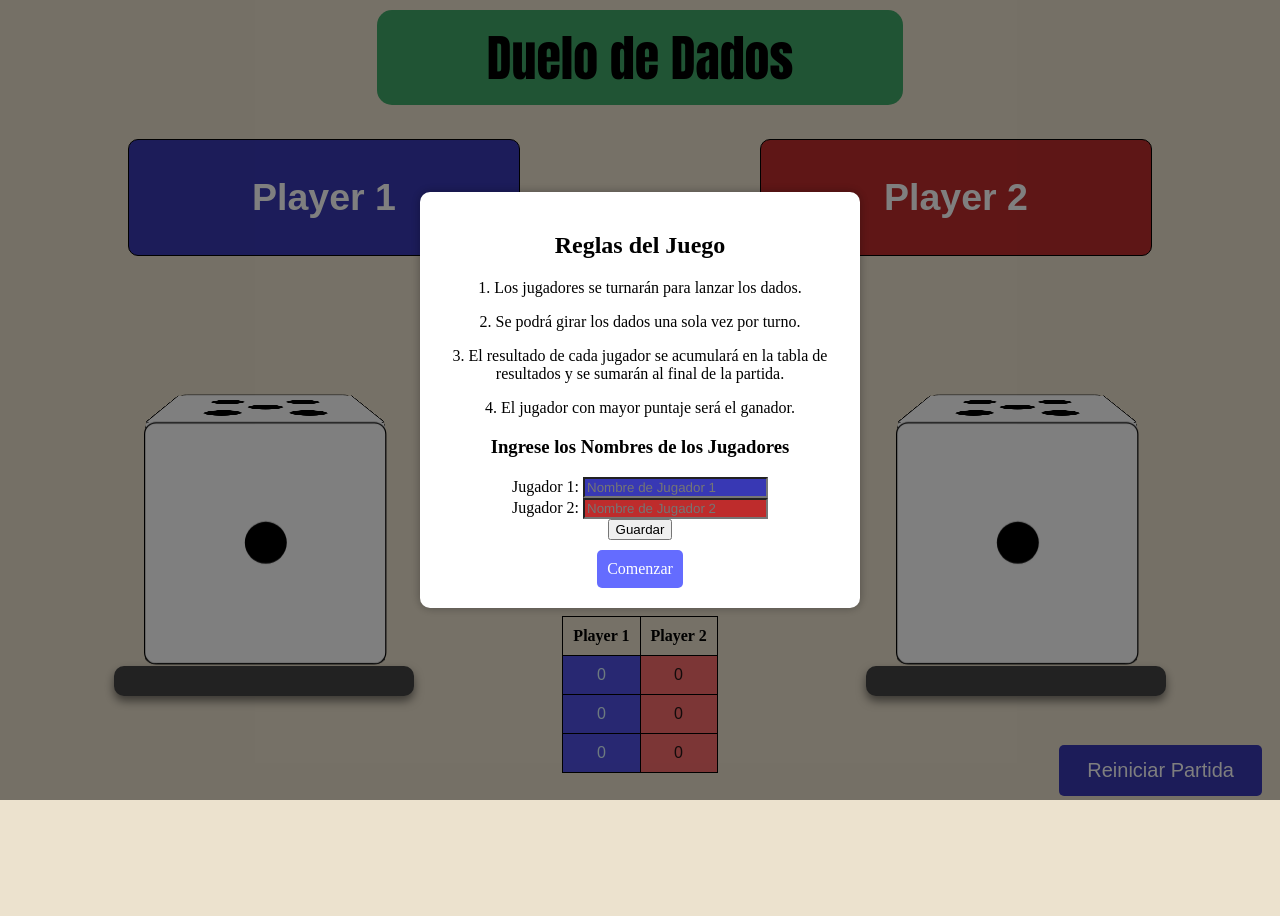
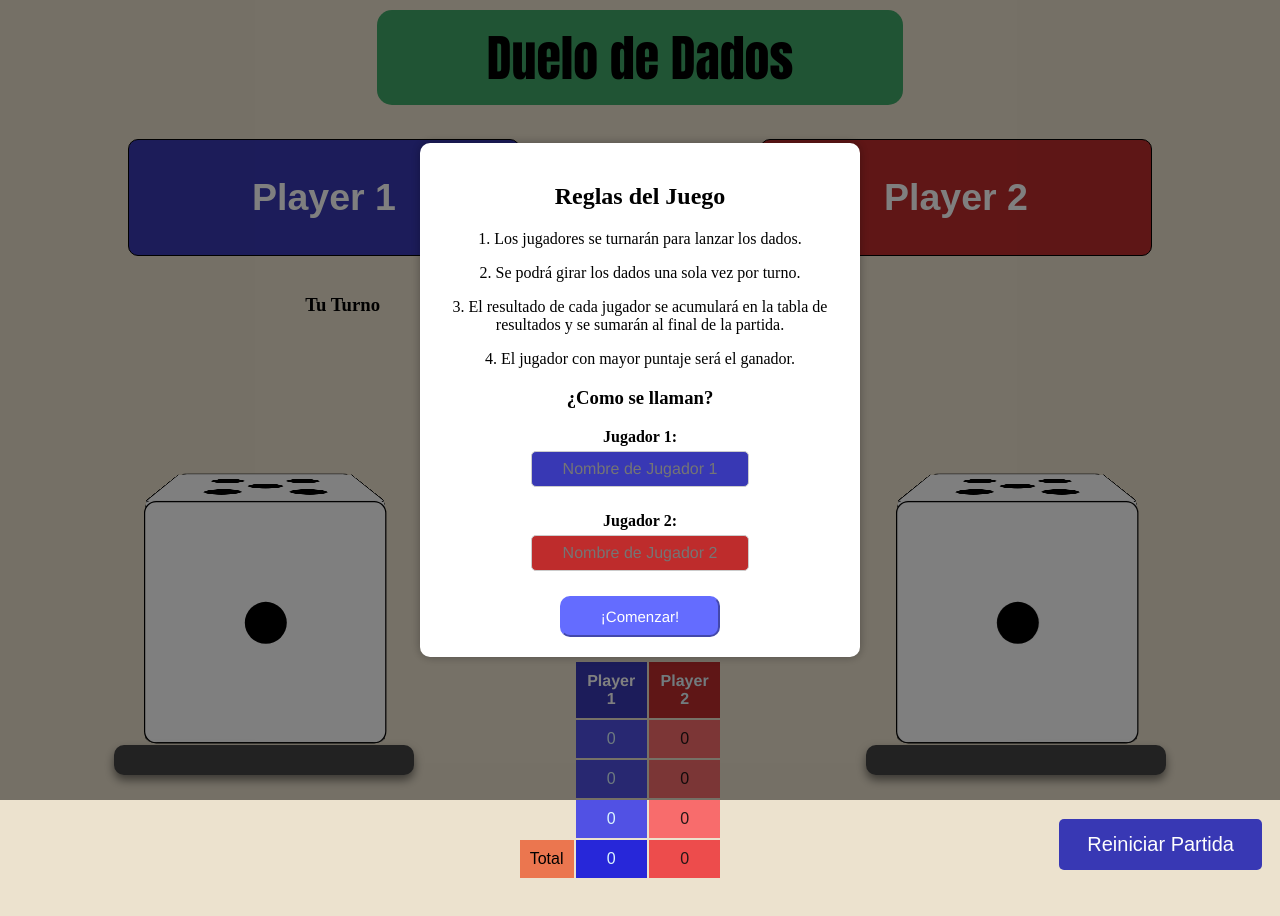
Before and after one commit to diegobravo10/duelo-dados_Bravo_-_Paltan, a plain HTML site: page index.html in a window 1280 px wide. Drawn offline with Linux system fonts and the light colour scheme.

Commit message:
Diseño tabla de resultados y colocación de mensajes de los turnos

```diff
--- a/assest/estilo.css
+++ b/assest/estilo.css
@@ -64,22 +64,36 @@ body{
 /*Estilos para la tabla de resultados*/
 
 .resultados {
+    bottom: 5px;
     display: flex;
     flex-direction: column;
     align-items: center;
     position: relative;
     height: 300px;
+
 }
 
 .tablaR table {
-    border-collapse: collapse;
+  /*border-collapse: collapse;*/
   width: 100%;
   text-align: center;
+  margin-top: -30px;
+  margin-left: -20px;
 }
 
 .tablaR th, .tablaR td {
-    border: 1px solid black;
+  /*border: 1px solid black;*/
   padding: 10px;
+}
+
+.borde{
+background: rgb(236, 226, 206);
+border-color: #646cff ;
+}
+
+#total-juego{
+background-color: #eb764f;
+font-family: fantasy;
 }
 
 #player1{
@@ -104,6 +118,17 @@ body{
   font-family: fantasy;
 }
 
+#totalp1{
+background-color: rgb(39, 39, 217);
+color: rgb(219, 244, 255);
+font-family: fantasy;
+}
+#totalp2{
+background-color: rgb(237, 76, 76);
+color: rgb(37, 22, 22);
+font-family: fantasy;
+}
+
 /*Para el boton girar*/
 @keyframes pulse {
     0% {
@@ -120,6 +145,9 @@ body{
     }
   }
 
+  .btnGirar{
+    margin-top: -30px ;
+  }
   .btn {
     position: relative;
     width: 200px;  /* Ajusta el tamaño */
@@ -191,14 +219,18 @@ body{
 
 /* Botón de cerrar */
 .close-btn {
+    font-family: 'Franklin Gothic Medium', 'Arial Narrow', Arial, sans-serif;
+    font-size: 15px;
     display: inline-block;
     margin-top: 10px;
+    width: 40%;
     padding: 10px;
     background: #646cff;
     color: white;
     text-decoration: none;
-    border-radius: 5px;
+    border-radius: 10px;
     cursor: pointer;
+    border-color:  #646cff;;
 }
 
 .close-btn:hover {
@@ -430,3 +462,25 @@ body{
   border-radius: 10px; /* Bordes redondeados para un mejor efecto */
   box-shadow: 0px 5px 10px rgba(0, 0, 0, 0.5);
 }
+
+.hidden {
+  display: none;
+}
+
+/*Diseño de los labels e inputs*/
+label {
+  display: block;
+  font-weight: bold;
+  margin: 10px 0 5px;
+}
+
+/* Campos de entrada */
+input {
+  text-align: center;
+  width: 50%;
+  padding: 8px;
+  margin-bottom: 15px;
+  border: 1px solid #ccc;
+  border-radius: 5px;
+  font-size: 16px;
+}
--- a/assest/script.js
+++ b/assest/script.js
@@ -13,6 +13,15 @@ let td2p2 = document.getElementById('ronda2-p2');
 let td3p1 = document.getElementById('ronda3-p1');
 let td3p2 = document.getElementById('ronda3-p2');
 
+let totalp1 = document.getElementById('totalp1');
+let totalp2 = document.getElementById('totalp2');
+
+let player1Name = '';
+let player2Name = '';
+
+let turno1 = document.getElementById('turnop1');
+let turno2 = document.getElementById('turnop2')
+//Para los nombres de los jugadores
 
 document.addEventListener("keydown", function(event) {
     if (event.code === "Space") {
@@ -107,6 +116,16 @@ if(repeticion <= 6){
                         }else{
                             console.log('Ganador: Player 2');
                         }
+                        totalp1.innerHTML= player1;
+                        totalp2.innerHTML = player2;
+                    }
+                    if(turno == 1){
+                        turno1.innerHTML = ''
+                        turno2.innerHTML = 'Tu Turno'
+                    }else{
+                        turno2.innerHTML = ''
+                        turno1.innerHTML = 'Tu Turno'
+
                     }
 
                 }, time * 200); // Pequeño tiempo para la sacudida
@@ -136,18 +155,20 @@ function deshabilitarGiro(){
      location.reload();
  });
 
- //Para cambiar el nombre a los jugadores
- // Capturamos el formulario
+
  document.getElementById('nameInputForm').addEventListener('submit', function(event) {
     event.preventDefault();  // Prevenir el envío del formulario
 
-    // Obtenemos los valores de los nombres
-    var  player1Name = document.getElementById('player1').value;
-    var  player2Name = document.getElementById('player2').value;
+     player1Name = document.getElementById('player1').value;
+     player2Name = document.getElementById('player2').value;
+
     console.log(player1Name);
     console.log(player2Name);
 
-    // Actualizamos los nombres en la sección del juego
+    // Actualizar los nombres en la interfaz del juego
     document.getElementById('namePlayer1').innerHTML = player1Name;
     document.getElementById('namePlayer2').innerHTML = player2Name;
+
+    // Cerrar el modal ocultándolo
+    document.getElementById('gameModal').classList.add('hidden');
 });
--- a/index.html
+++ b/index.html
@@ -10,14 +10,15 @@
     <input type="checkbox" id="modalToggle" class="modal-checkbox">
 
 <!-- Contenedor del modal -->
-<div class="modal">
+<div class="modal" id="gameModal">
     <div class="modal-content">
         <h2>Reglas del Juego</h2>
         <p>1. Los jugadores se turnarán para lanzar los dados.</p>
         <p>2. Se podrá girar los dados una sola vez por turno.</p>
         <p>3. El resultado de cada jugador se acumulará en la tabla de resultados y se sumarán al final de la partida.</p>
         <p>4. El jugador con mayor puntaje será el ganador.</p>
-        <h3>Ingrese los Nombres de los Jugadores</h3>
+
+        <h3 id="jugadores">¿Como se llaman?</h3>
         <form id="nameInputForm">
             <label for="player1">Jugador 1:</label>
             <input type="text" id="player1" placeholder="Nombre de Jugador 1" required>
@@ -25,10 +26,8 @@
             <label for="player2">Jugador 2:</label>
             <input type="text" id="player2" placeholder="Nombre de Jugador 2" required>
             <br>
-            <button type="submit">Guardar</button>
+            <button type="submit" id="modalToggle" class="close-btn">¡Comenzar!</button>
         </form>
-        <!-- Botón para cerrar el modal -->
-        <label for="modalToggle" class="close-btn" type="submit">Comenzar</label>
     </div>
 </div>
 
@@ -43,6 +42,15 @@
             <h2 id="namePlayer2">Player 2</h2>
         </div>
     </div>
+    <div class="juego">
+        <div class="turnos">
+            <h3 id="turnop1">Tu Turno</h3>
+        </div>
+        <div class="turnos">
+            <h3 id="turnop2"></h3>
+        </div>
+    </div>
+
         <div class="container">
             <div class="columna">
                     <div class="cube1">
@@ -159,20 +167,30 @@
             <div class="tablaR">
                 <table>
                     <tr>
-                        <th id="player-1">Player 1</th>
-                        <th id="player-2">Player 2</th>
+                        <th class="borde"></th>
+                        <th id="player1">Player 1</th>
+                        <th id="player2">Player 2</th>
                     </tr>
                     <tr>
+                        <td class="borde"></td>
                         <td id="ronda1-p1">0</td>
                         <td id="ronda1-p2">0</td>
                     </tr>
                     <tr>
+                        <td class="borde"></td>
                         <td id="ronda2-p1">0</td>
                         <td id="ronda2-p2">0</td>
                     </tr>
                     <tr>
+                        <td class="borde"></td>
                         <td id="ronda3-p1">0</td>
                         <td id="ronda3-p2">0</td>
+                    </tr>
+                    <tr>
+                        <td id="total-juego">Total</td>
+                        <td id="totalp1">0</td>
+                        <td id="totalp2">0</td>
+
                     </tr>
                 </table>
             </div>
```
Lines whose indentation alone changed are shown as unchanged.
